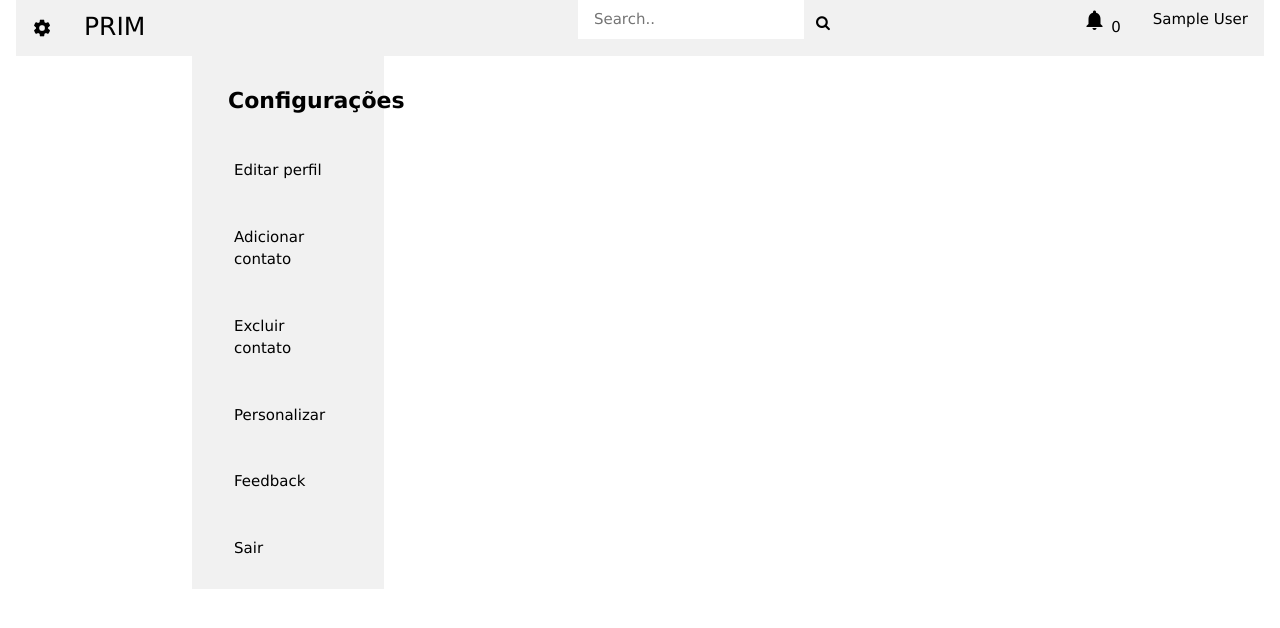
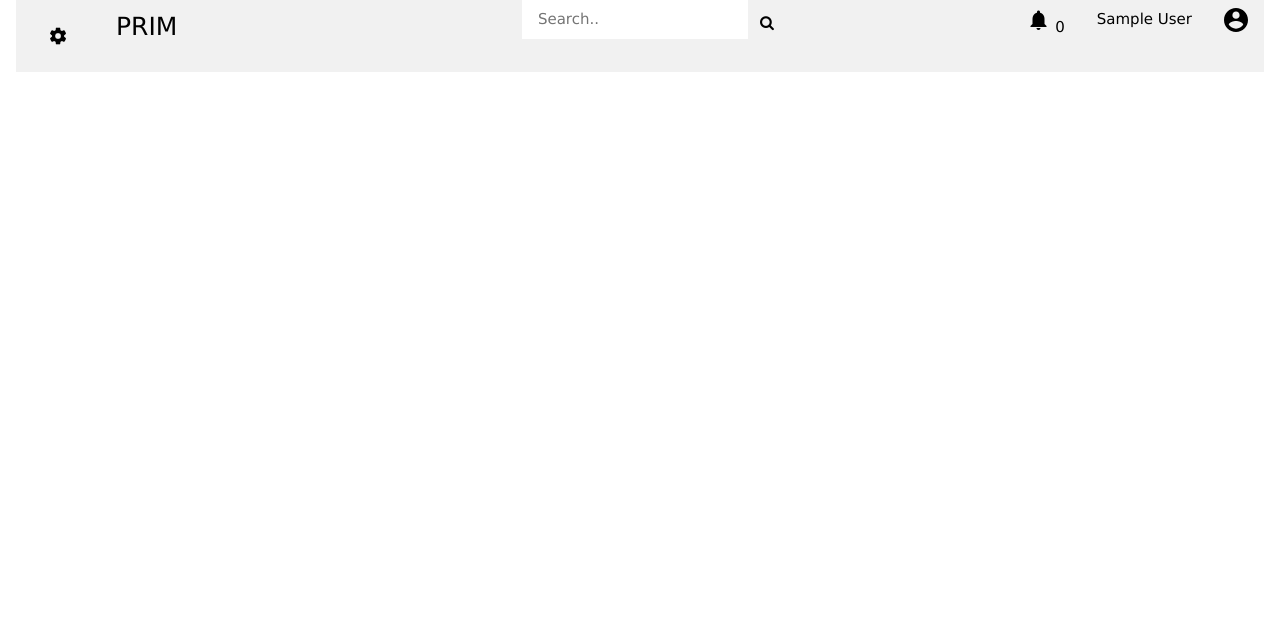
Before and after one commit to PrimIFSC/Prim, a PHP site: page /cabe/cabecalho.php in a window 1280 px wide. Shown: the top 628 px of the page. Run offline with PHP 8.4, Linux system fonts and the light colour scheme; the visitor is signed in with stand-in values (Sample User, id 1); tables that the repository leaves empty or names only in its code hold one stand-in row (values such as "Sample post"); some libraries are stand-ins or nearby versions.

Commit message:
25/11 - cabeçalho estilo

```diff
--- a/Prim/cabe/cabecalho.php
+++ b/Prim/cabe/cabecalho.php
@@ -35,36 +35,61 @@ and open the template in the editor.
     <?php
 $query = "select * from fundo where usuario_id = $_SESSION[id]";
 $result2 = mysqli_query($conexao, $query);
-if ($linha = mysqli_fetch_array($result2)){
-    if ($linha['cor']!=null){
-        ?>
-        <style>
+//if ($linha = mysqli_fetch_array($result2)){
+//    if ($linha['cor']!=null){
+//        ?>
+<!--        <style>
     body{
-background-color: <?=$linha['cor']?>
+background-color:
     }
 </style>
-<?php
-    }
-    if ($linha['imagem']!=null){
-        ?>
+//<?php
+//    }
+//    if ($linha['imagem']!=null){
+//        ?>
 <style>
     body{
-        background-image: <?=$linha['imagem']?>
+        background-image:
     }
-</style>
+</style>-->
+
 <?php
-    }
+//
+//    }
+//
+//}
+?>
 
-}
-?>
 
   </head>
   <body>
       <div class="w3-container">
 
   <div class="w3-bar w3-light-grey">
-    <a href="#" class="w3-bar-item w3-button"><img src="../img/config.png" width="20" onclick="prim()" style="margin: 10px 0;"/></a>
+      <div class="w3-dropdown-click">
+      <button class="w3-button" onclick="prim()">
+     <a href="#" class="w3-bar-item w3-button"><img src="../img/config.png" width="20" style="margin: 10px 0;"/></a>
+      </button>
+      <div id="conf" class="w3-dropdown-content w3-bar-block w3-card w3-light-grey">
+          <ul>
+<!--    <li id="con"><b>Configurações</b></li>-->
+        <li><a class="w3-bar-item w3-button" href="../usuario/editarPerfil.php">Editar perfil</a></li>
+        <li><a class="w3-bar-item w3-button" href="../config/adicionarContato.php">Adicionar contato</a></li>
+        <li><a class="w3-bar-item w3-button" href="../config/excluirContato.php">Excluir contato</a></li>
+        <li><a class="w3-bar-item w3-button" href="../config/personalizar.php">Personalizar</a></li>
+        <li><a class="w3-bar-item w3-button" href="../config/feedback.php">Feedback</a></li>
+        <li><a class="w3-bar-item w3-button" id="sair" onclick="myFunction()">Sair</a></li>
+</ul>
+      </div>
+      </div>
     <a href="../pagina/principal.php" class="w3-bar-item w3-button" style="font-size: 25px;">PRIM</a>
+    <?php
+    if (isset($linha['foto'])){
+           ?><img class="w3-bar-item w3-button w3-right" src="../upload/<?=$linha['foto']?>" width="200" height="200"></td> <?php
+        }else{
+            ?><img class="w3-bar-item w3-button w3-right" src="../img/user.svg" height="40" width="40"><?php
+        }
+        ?>
     <a href="../usuario/editarPerfil.php" class="w3-bar-item w3-button w3-right"><?=$_SESSION['nome']?></a>
 
 
@@ -107,6 +132,15 @@ function not() {
         x.className = x.className.replace(" w3-show", "");
     }
 }
+
+function prim() {
+    var x = document.getElementById("conf");
+    if (x.className.indexOf("w3-show") == -1) {
+        x.className += " w3-show";
+    } else {
+        x.className = x.className.replace(" w3-show", "");
+    }
+}
 </script>
 <!--      <div class="row">
           <div class="col-md-6 col-md-offset 3">
@@ -131,17 +165,7 @@ $linha2 = mysqli_fetch_array($result);
         <?php
 
         ?>
-        <div id="conf">
-<ul>
-    <li id="con"><b>Configurações</b></li>
-        <li><a href="../usuario/editarPerfil.php">Editar perfil</a></li>
-        <li><a href="../config/adicionarContato.php">Adicionar contato</a></li>
-        <li><a href="../config/excluirContato.php">Excluir contato</a></li>
-        <li><a href="../config/personalizar.php">Personalizar</a></li>
-        <li><a href="../config/feedback.php">Feedback</a></li>
-        <li><a id="sair" onclick="myFunction()">Sair</a></li>
-</ul>
-</div>
+
 
 <p id="demo"></p>
 
@@ -157,14 +181,7 @@ function myFunction() {
 }
 </script>
         <script>
-function prim() {
-    var x = document.getElementById("conf");
-    if (x.style.display === "none") {
-        x.style.display = "block";
-    } else {
-        x.style.display = "none";
-    }
-}
+
 </script>
   </body>
 
--- a/Prim/css/style.css
+++ b/Prim/css/style.css
@@ -68,27 +68,18 @@ height: 100%;
 #conf ul {
     text-decoration: none;
     list-style-type: none;
-    width: 15%;
-    background-color: #f1f1f1;
     display: inline-block;
-    color: #000;
-    padding: 8px 16px;
-    float: left;
-    margin-left: 15%;
-}
+}/*
 
-#conf ul li a {
+*/#conf ul li a {
     display: inline-block;
-    color: #000;
-    padding: 12px 16px;
     text-decoration: none;
-    margin: 10px;
-}
+}/*
 
 #conf ul li a:hover {
     background-color: #555;
     color: white;
-}
+}*/
 
 #con {
     font-size: 22px;
```
Also changed, not shown: Prim/usuario/editar.php (+21 -0 lines).
